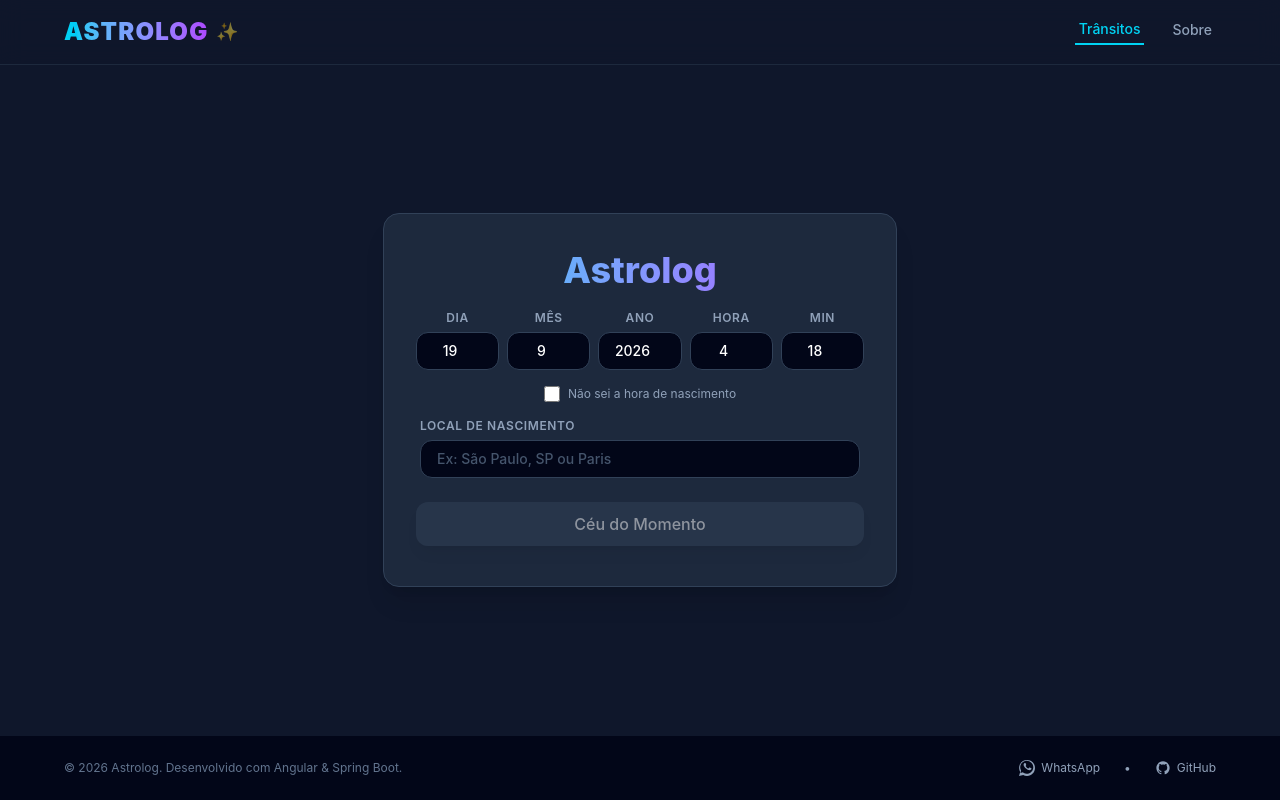
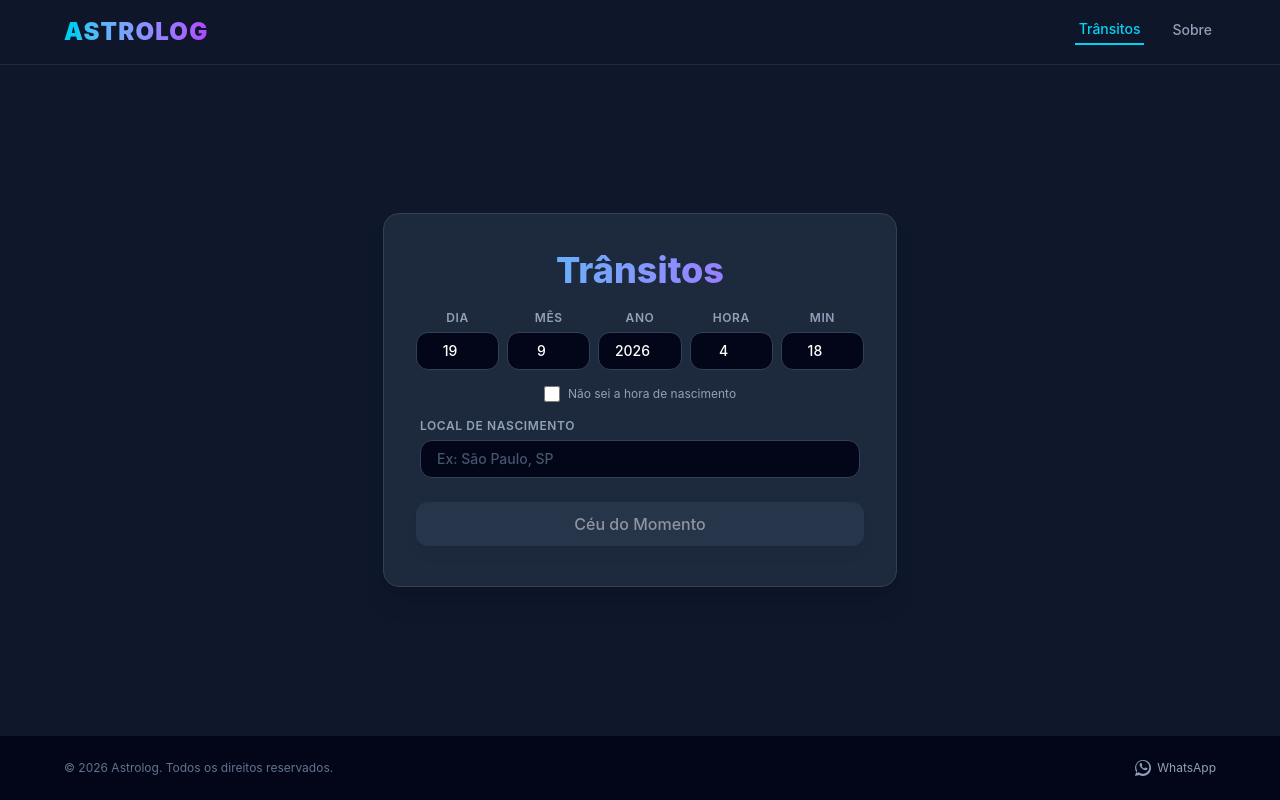
Before and after one commit to jnorgini/astrolog, an Angular app in the folder frontend/: page / in a window 1280 px wide. Built offline with nearby package versions, Linux system fonts and the light colour scheme.

Commit message:
refactor: footer

```diff
--- a/frontend/src/app/app.html
+++ b/frontend/src/app/app.html
@@ -10,7 +10,7 @@
           class="text-2xl bg-linear-to-r from-cyan-400 to-purple-500 bg-clip-text text-transparent font-black tracking-wider group-hover:opacity-90 transition">
           ASTROLOG
         </span>
-        <span class="text-lg animate-pulse">✨</span>
+        <!-- <span class="text-lg animate-pulse">✨</span> -->
       </div>
 
       <!-- LINKS DA NAVBAR (DINÂMICOS E SUBUNHADOS) -->
@@ -42,7 +42,7 @@
     <div class="max-w-6xl mx-auto flex flex-col sm:flex-row items-center justify-between gap-4">
 
       <!-- DIREITOS AUTORAIS -->
-      <p>© {{ currentYear }} Astrolog. Desenvolvido com Angular & Spring Boot.</p>
+      <p>© {{ currentYear }} Astrolog. Todos os direitos reservados.</p>
 
       <!-- NOVOS LINKS DE CONTATO COM ÍCONES -->
       <div class="flex items-center gap-6 text-slate-400">
@@ -57,10 +57,10 @@
           <span>WhatsApp</span>
         </a>
 
-        <span>•</span>
+        <!-- <span>•</span> -->
 
         <!-- LINK GITHUB -->
-        <a href="https://github.com/jnorgini" target="_blank"
+        <!-- <a href="https://github.com/jnorgini" target="_blank"
           class="flex items-center gap-1.5 hover:text-white transition cursor-pointer">
           <svg class="w-4 h-4" fill="currentColor" viewBox="0 0 24 24" aria-hidden="true">
             <path fill-rule="evenodd"
@@ -68,7 +68,7 @@
               clip-rule="evenodd" />
           </svg>
           <span>GitHub</span>
-        </a>
+        </a> -->
 
       </div>
     </div>
--- a/frontend/src/app/components/astrolog-home/astrolog-home.html
+++ b/frontend/src/app/components/astrolog-home/astrolog-home.html
@@ -1,10 +1,10 @@
-<div class="flex flex-col items-center justify-center py-1 bg-slate-900 text-white p-2 sm:p-4">
+<div class="flex flex-col items-center justify-center  bg-slate-900 text-white p-2 sm:p-4">
   <div
     class="w-full max-w-full md:max-w-4xl p-4 sm:p-8 bg-slate-800 rounded-2xl shadow-xl border border-slate-700 text-center">
 
     <h1
       class="text-3xl sm:text-4xl font-extrabold text-transparent bg-clip-text bg-linear-to-r p-1 from-cyan-400 to-purple-500 mb-4">
-      Astrolog
+      Trânsitos
     </h1>
 
     <!-- CAMPOS DE DATA E HORÁRIO -->
@@ -61,7 +61,7 @@
         Local de Nascimento
       </label>
       <input type="text" [value]="location()" (input)="onLocationInput($event)" (blur)="hideDropdownDelayed()"
-        placeholder="Ex: São Paulo, SP ou Paris"
+        placeholder="Ex: São Paulo, SP"
         class="w-full px-4 py-2 bg-slate-950 border border-slate-700 rounded-xl focus:outline-none focus:border-cyan-500 font-medium text-sm text-slate-200 placeholder:text-slate-600">
 
       <!-- LISTA SUSPENSA DE SUGESTÕES -->
```
